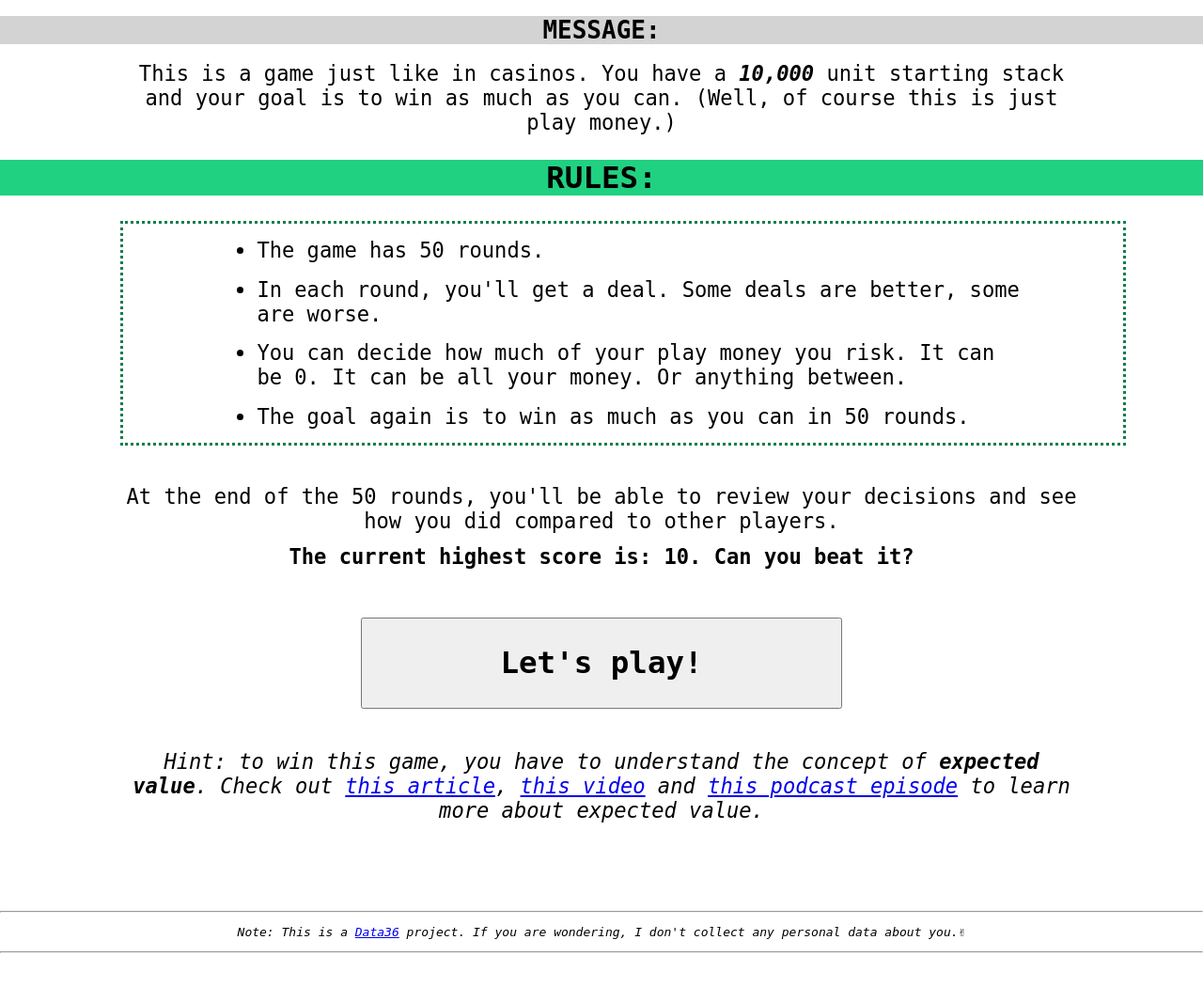
After one commit to tomimester/bestbet, a Flask app: template templates/start.html in a window 1280 px wide. The commit adds this page. Shown: the whole page at 94% size. Run offline with Flask 2, Linux system fonts and the light colour scheme; the template is opened without the code that fills it: most values are stand-ins (such as "Sample title", 1, 10 or a date in 2020).

Commit message:
v1  release

```diff
--- a/bestbet.py
+++ b/bestbet.py
@@ -34,7 +34,23 @@ def luck_of_the_draw():
     return(expected_value, multiplier, chance_of_winning, outcome)
 
 @app.route("/")
-def welcome():
+def rules():
+
+	#opening the json file that contains results from other players
+	with open('/home/tomi/bestbet/results/result.json') as json_file:
+		results = json.load(json_file)
+
+	#calculating stats
+	all_values = results.values()
+
+	#calculating the highest score
+	highest_score = max(all_values)
+
+	return render_template('start.html', highest_score=highest_score)
+
+
+@app.route("/game/")
+def game():
 	session_id = random.randint(100000000000000,(1000000000000000-1))
 	starting_stack = 10000
 	current_stack = starting_stack
@@ -57,8 +73,10 @@ def welcome():
 	#print
 	roundnr = str(roundi)
 	cow = "{:.0f}".format(chance_of_winning * 100)
+	col = "{:.0f}".format(100 - chance_of_winning * 100)
 	current_stack_flask = str(current_stack)
 	cow_flask = str(cow)
+	col_flask = str(col)
 	multiplier_flask = str(multiplier)
 
 	return render_template('game.html',
@@ -67,10 +85,11 @@ def welcome():
 		cow_flask=cow_flask,
 		multiplier_flask=multiplier_flask,
 		session_id=session_id,
-		log_info=log_info)
+		log_info=log_info,
+		col_flask=col_flask)
 
-@app.route("/", methods=['POST'])
-def game():
+@app.route("/game/", methods=['POST'])
+def game_next():
 	session_id = session["session_id"]
 	current_stack = session["current_stack"]
 	roundi = session["roundi"]
@@ -92,10 +111,10 @@ def game():
 		message = 'WRONG INPUT, MATE!'
 		color_code = 'red'
 	elif risked_money > current_stack:
-		message = "YOU DONT HAVE THAT MUCH MONEY, DUDE!"
+		message = "YOU DON'T HAVE THAT MUCH MONEY, DUDE!"
 		color_code = 'red'
 	elif risked_money < 0:
-		message = "YOU CANT RISK NEGATIVE MONEY, MAN"
+		message = "YOU CAN'T RISK NEGATIVE MONEY, YO!"
 		color_code = 'red'
 	else:
 		risked_money = int(risked_money)
@@ -108,7 +127,7 @@ def game():
 			message = "You didn't risk anything."
 			color_code = 'grey'
 		elif result == 0:
-			message = 'Woops, you lost!'
+			message = 'Whoops, you lost!'
 			color_code = 'red'
 		else:
 			message = 'Yay, you won!'
@@ -133,14 +152,16 @@ def game():
 	session["outcome"] = outcome
 	session["log_info"] = log_info
 
-	if roundi > 10:
+	if roundi > 50:
 		return redirect("/result/", code=302)
 
 	#print
 	roundnr = str(roundi)
 	cow = "{:.0f}".format(chance_of_winning * 100)
+	col = "{:.0f}".format(100 - chance_of_winning * 100)
 	current_stack_flask = str(current_stack)
 	cow_flask = str(cow)
+	col_flask = str(col)
 	multiplier_flask = str(multiplier)
 	message_flask = str(message)
 	return render_template('game.html',
@@ -151,7 +172,8 @@ def game():
 		multiplier_flask=multiplier_flask,
 		color_code=color_code,
 		session_id=session_id,
-		log_info=log_info)
+		log_info=log_info,
+		col_flask=col_flask)
 
 @app.route("/result/")
 def result():
@@ -163,6 +185,11 @@ def result():
 	multiplier = session["multiplier"]
 	outcome = session["outcome"]
 	log_info = session["log_info"]
+
+	full_path = "/home/tomi/bestbet/game_log/" + str(session_id)
+	log_plus = open(full_path, 'a+')
+	log_plus.write(str(log_info))
+	log_plus.close()
 
 	#opening the json file that contains results from other players
 	with open('/home/tomi/bestbet/results/result.json') as json_file:
--- /dev/null
+++ b/templates/start.html
@@ -0,0 +1,112 @@
+<!doctype html>
+<html lang="en">
+<head>
+  <meta charset="utf-8">
+  <title>Best Bet | Expected Value Game</title>
+  <meta name="description" content="This is a game just like in casinos. You have a 10,000 unit starting stack and your goal is to win as much as you can. (Well, of course this is just play money.)">
+  <meta name="author" content="Tomi Mester @Data36.com">
+  <meta name="session_id" content="{{session_id}}">
+  <meta name="log_info" content="{{log_info}}">
+  <meta property="og:image" content="{{ url_for('static', filename='expected_value_game.png') }}">
+  <link rel="icon" href="{{ url_for('static', filename='favico.png') }}">
+
+<meta name="twitter:card" content="summary" />
+<meta name="twitter:site" content="Best Bet | Expected Value Game" />
+<meta name="twitter:creator" content="Tomi Mester @Data36.com" />
+<meta property="og:url" content="https://bestbet.data36.com" />
+<meta property="og:title" content="Best Bet | Expected Value Game" />
+<meta property="og:description" content="This is a game just like in casinos. You have a 10,000 unit starting stack and your goal is to win as much as you can. (Well, of course this is just play money.)" />
+<meta property="twitter:image" content="https://bestbet.data36.com/static/expected_value_game.png" />
+
+<style>
+body {
+    text-align: center;
+    font-family: monospace;
+        margin:0;
+
+}
+
+p {font-size: 1.7em;
+width: 80%;
+margin: 1% 10% 1% 10%;}
+
+ul {font-size: 1.7em;
+width: 80%;
+margin: 1% 10% 1% 10%;
+text-align: left;
+border-style: dotted;
+border-color: #147D4E}
+
+
+li {margin: 0.7em 10% 0.7em 10%;}
+
+h1   {background-color: #D3D3D3;
+font-size: 2em;
+}
+
+h2   {background-color: #20D181;
+font-size: 2.5em;
+}
+
+input {margin: 3% 0% 0% 0%;
+  font-size: 2.5em;
+width: 40%;
+height: 3em;
+font-family: monospace;
+font-weight: 800}
+
+.bottom_message {font-size: 0.5em;
+  width: 50%;
+  margin: 0 25% 0 25%;}
+
+@media screen and (max-width:992px) {
+  body {font-size: 1.8em;}
+  p {font-size: 1.8em;
+    width: 95%;
+    margin: 1% auto 5% auto;}
+
+    h1   {font-size: 3.5em;
+  }
+
+  h2   {font-size: 2.5em;
+  }
+  table {
+      width: 100%;
+      margin: 0%;
+      font-size: 1em;
+  }
+ input {width: 90%;}
+
+  }
+
+
+</style>
+</head>
+<body>
+<h1>MESSAGE:</h1>
+<p>This is a game just like in casinos. You have a <b><i>10,000</i></b> unit starting stack and your goal is to win as much as you can. (Well, of course this is just play money.)</p>
+<h2>RULES:</h2>
+<ul>
+  <li>The game has 50 rounds.</li>
+  <li>In each round, you'll get a deal. Some deals are better, some are worse.</li>
+  <li>You can decide how much of your play money you risk. It can be 0. It can be all your money. Or anything between.</li>
+  <li>The goal again is to win as much as you can in 50 rounds.</li>
+</ul>
+<br>
+<p>At the end of the 50 rounds, you'll be able to review your decisions and see how you did compared to other players.</p>
+<p><b>The current highest score is: {{highest_score}}. Can you beat it?</b></p>
+
+<form action="/game">
+    <input type="submit" value="Let's play!" />
+</form>
+
+<br><br>
+<p><i>Hint: to win this game, you have to understand the concept of <b>expected value</b>. Check out <a href="https://data36.com/expected-value-formula/">this article</a>, <a href="https://www.youtube.com/watch?v=MkfPALtnDG8">this video</a> and <a href="https://anchor.fm/data-science-podcast/episodes/Why-You-Shouldnt-Go-to-Casinos----3-Statistical-Concepts-eju3im">this podcast episode</a> to learn more about expected value.</i></p>
+
+<br><br><br><br><br><hr>
+<p style="font-size: 1em"><i>Note: This is a <a href="https://data36.com">Data36</a> project. If you are wondering, I don't collect any personal data about you.</i>✌</p><hr>
+<br><br>
+
+</form>
+</body>
+</html>
```
Also changed, not shown: templates/game.html (+18 -8 lines), templates/result.html (+25 -15 lines).
